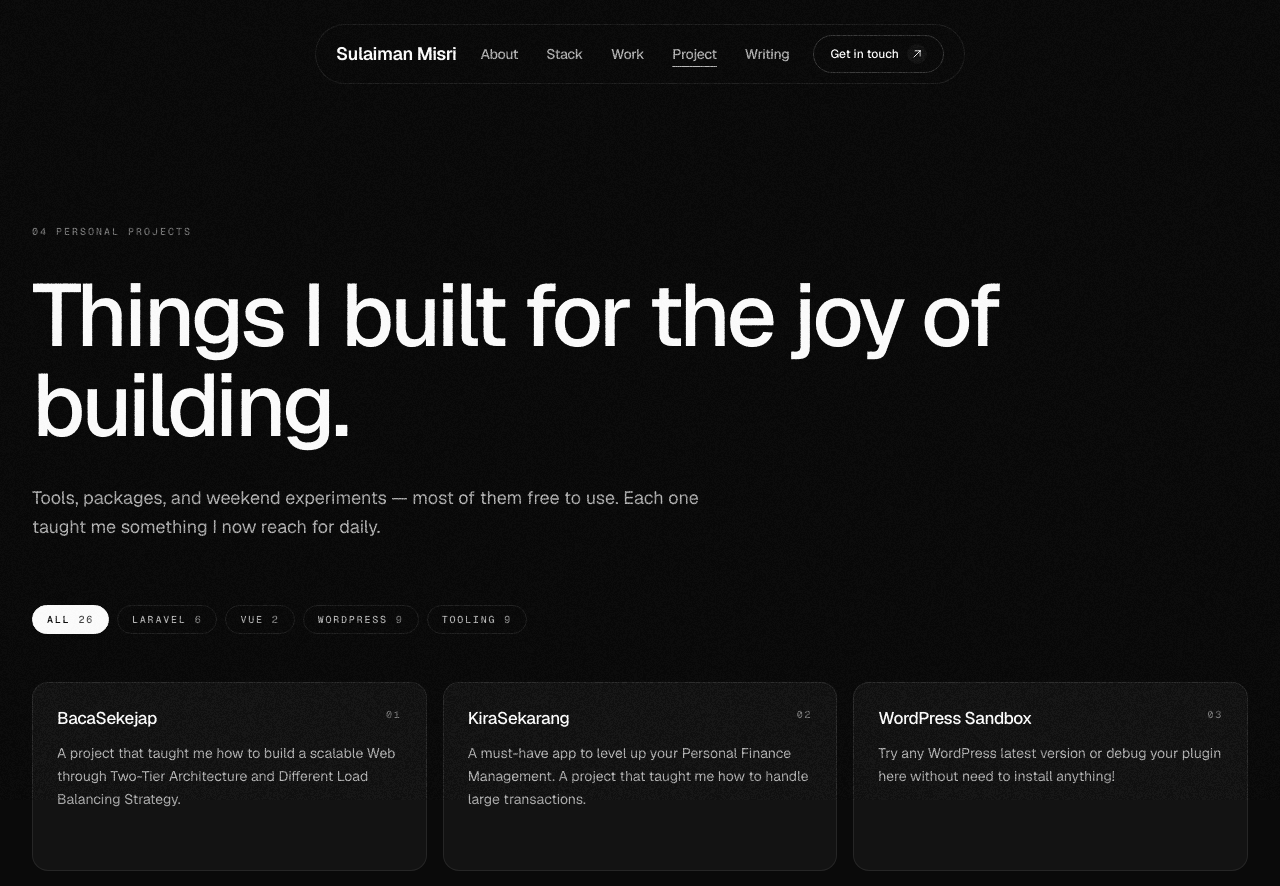
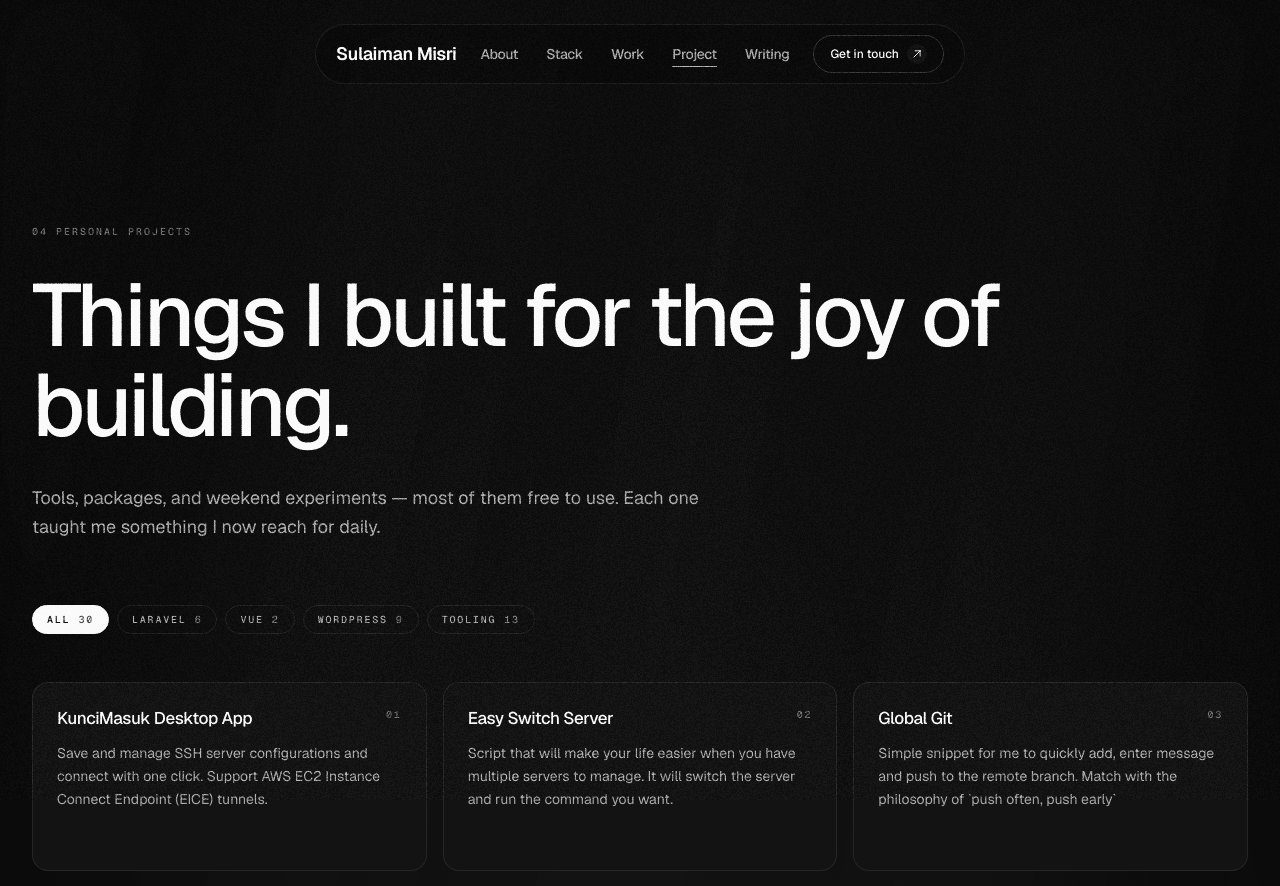
Before and after one commit to msulaimanmisri/sulaiman-profile, a Vue app: page /personal-project in a window 1280 px wide. Shown: the top 886 px of the page. Built offline with nearby package versions, Linux system fonts and the light colour scheme.

Commit message:
WIP: Refactor codes

```diff
--- a/src/App.vue
+++ b/src/App.vue
@@ -82,7 +82,7 @@ const close = () => {
       <!-- Desktop CTAs -->
       <div class="hidden items-center gap-2 md:flex">
         <a
-          href="mailto:hello@sulaimanmisri.com"
+          href="https://www.linkedin.com/in/msulaimanmisri/" target="_blank"
           class="group inline-flex items-center gap-2 rounded-full border border-hairline-strong bg-transparent px-4 py-2 font-sans text-xs font-medium text-text transition-all duration-500 ease-[cubic-bezier(0.32,0.72,0,1)] hover:border-text active:scale-[0.98]"
         >
           Get in touch
@@ -170,7 +170,7 @@ const close = () => {
           }"
         >
           <a
-            href="mailto:hello@sulaimanmisri.com"
+            href="https://www.linkedin.com/in/msulaimanmisri/" target="_blank"
             class="block rounded-full border border-hairline-strong px-6 py-3 text-center font-sans text-sm font-medium text-text"
             @click="close"
           >
--- a/src/components/StatCard.vue
+++ b/src/components/StatCard.vue
@@ -32,7 +32,7 @@ defineProps({
         </p>
         <footer class="flex items-center justify-between border-t border-hairline pt-4">
           <span class="font-mono text-[10px] uppercase tracking-[0.2em] text-text-mute">
-            Last commit
+            Niche
           </span>
           <span class="font-mono text-xs text-text-soft">{{ caption }}</span>
         </footer>
--- a/src/content/now.json
+++ b/src/content/now.json
@@ -1,6 +1,6 @@
 {
   "focus": "Architected an enterprise-grade CMS, streamlining complex workflows through seamless integrations with Salesforce, advanced analytics platforms, and secure banking gateway.",
-  "lastCommit": "2026-06-28",
+  "projectNiche": "Real Estate and Property Management",
   "reading": [
     "The Undercover Economist by Tim Harford",
     "Ask your Developer by Jeff Atwood",
--- a/src/content/personal-projects.js
+++ b/src/content/personal-projects.js
@@ -1,192 +1,228 @@
-/**
- * 25 personal projects (plus one "Coming Soon" entry = 26) migrated from the previous site.
- * Category classification: Laravel, Vue, WordPress, Tooling.
- *
- * The first three (BacaSekejap, KiraSekarang, WordPress Sandbox) are surfaced as
- * the "Selected Work" cards on the home page.
- */
 export const personalProjects = [
   {
-    title: 'BacaSekejap',
+    title: "KunciMasuk Desktop App",
     description:
-      'A project that taught me how to build a scalable Web through Two-Tier Architecture and Different Load Balancing Strategy.',
-    url: 'https://hantar.sulaimanmisri.com',
-    category: 'Laravel',
+      "Save and manage SSH server configurations and connect with one click. Support AWS EC2 Instance Connect Endpoint (EICE) tunnels.",
+    url: "https://drive.google.com/drive/folders/1prVXCCFy_Nq4mX_tNJWMholRw2pjtOmY",
+    category: "Tooling",
     featured: true,
   },
   {
-    title: 'KiraSekarang',
+    title: "Easy Switch Server",
     description:
-      'A must-have app to level up your Personal Finance Management. A project that taught me how to handle large transactions.',
-    url: 'https://kirasekarang.com',
-    category: 'Laravel',
+      "Script that will make your life easier when you have multiple servers to manage. It will switch the server and run the command you want.",
+    url: "https://github.com/msulaimanmisri/easy-switch-server",
+    category: "Tooling",
     featured: true,
   },
   {
-    title: 'WordPress Sandbox',
+    title: "Global Git",
     description:
-      'Try any WordPress latest version or debug your plugin here without need to install anything!',
-    url: 'https://wordpress.sulaimanmisri.com',
-    category: 'WordPress',
+      "Simple snippet for me to quickly add, enter message and push to the remote branch. Match with the philosophy of `push often, push early`",
+    url: "https://github.com/msulaimanmisri/sulaiman-setup/tree/main/global-git",
+    category: "Tooling",
     featured: true,
   },
   {
-    title: '2500 Masalah Feqah',
+    title: "Git Guard",
+    description:
+      "A lightweight Git safety guard for deployment workflows that blocks unsafe git pull commands before they happen.",
+    url: "https://github.com/msulaimanmisri/sulaiman-setup/tree/main/git-guard",
+    category: "Tooling",
+    featured: true,
+  },
+  {
+    title: "BacaSekejap",
+    description:
+      "A project that taught me how to build a scalable Web through Two-Tier Architecture and Different Load Balancing Strategy.",
+    url: "https://hantar.sulaimanmisri.com",
+    category: "Laravel",
+    featured: true,
+  },
+  {
+    title: "KiraSekarang",
+    description:
+      "A must-have app to level up your Personal Finance Management. A project that taught me how to handle large transactions.",
+    url: "https://kirasekarang.com",
+    category: "Laravel",
+    featured: true,
+  },
+  {
+    title: "WordPress Sandbox",
+    description:
+      "Try any WordPress latest version or debug your plugin here without need to install anything!",
+    url: "https://wordpress.sulaimanmisri.com",
+    category: "WordPress",
+    featured: true,
+  },
+  {
+    title: "2500 Masalah Feqah",
     description:
       'A simple website to show the content of the book "2500 Masalah Feqah".',
-    url: 'https://2500.sulaimanmisri.com',
-    category: 'Tooling',
+    url: "https://2500.sulaimanmisri.com",
+    category: "Tooling",
   },
   {
-    title: 'Easy Detect',
+    title: "Easy Detect",
     description:
-      'Get exception reports in your Laravel application before your users report them.',
-    url: 'https://github.com/msulaimanmisri/easy-detect',
-    category: 'Laravel',
+      "Get exception reports in your Laravel application before your users report them.",
+    url: "https://github.com/msulaimanmisri/easy-detect",
+    category: "Laravel",
   },
   {
-    title: 'Easy Deploy',
+    title: "Easy Deploy",
     description:
-      'A simple Laravel package to simplify deployment commands. Only one line needed.',
-    url: 'https://github.com/msulaimanmisri/easy-deploy',
-    category: 'Laravel',
+      "A simple Laravel package to simplify deployment commands. Only one line needed.",
+    url: "https://github.com/msulaimanmisri/easy-deploy",
+    category: "Laravel",
   },
   {
-    title: 'Easy Login',
+    title: "Easy Login",
     description:
-      'Add a pre-defined Social Login button in your Laravel application with ease.',
-    url: 'https://github.com/msulaimanmisri/easy-login',
-    category: 'Laravel',
+      "Add a pre-defined Social Login button in your Laravel application with ease.",
+    url: "https://github.com/msulaimanmisri/easy-login",
+    category: "Laravel",
   },
   {
-    title: 'Kelas Design',
-    description: 'Application for you to learn WordPress & Web Development.',
-    url: 'https://kelasdesign.com/?ref=evfiC9vL',
-    category: 'WordPress',
+    title: "Kelas Design",
+    description: "Application for you to learn WordPress & Web Development.",
+    url: "https://kelasdesign.com/?ref=evfiC9vL",
+    category: "WordPress",
   },
   {
-    title: 'Simpan Kerja',
+    title: "Simpan Kerja",
     description:
-      'Track and manage all job application records you have ever applied to.',
-    url: 'https://sk.sulaimanmisri.com',
-    category: 'Tooling',
+      "Track and manage all job application records you have ever applied to.",
+    url: "https://sk.sulaimanmisri.com",
+    category: "Tooling",
   },
   {
-    title: 'Kira Gaji',
+    title: "Kira Gaji",
     description:
-      'Calculate how much salary you gain, and how you can calculate your freelance rate.',
-    url: 'https://kira.sulaimanmisri.com',
-    category: 'Tooling',
+      "Calculate how much salary you gain, and how you can calculate your freelance rate.",
+    url: "https://kira.sulaimanmisri.com",
+    category: "Tooling",
   },
   {
-    title: 'Developer Path',
+    title: "Developer Path",
     description:
-      'A guide for those interested in Web Development but unsure where to start.',
-    url: 'https://dev.sulaimanmisri.com',
-    category: 'Tooling',
+      "A guide for those interested in Web Development but unsure where to start.",
+    url: "https://dev.sulaimanmisri.com",
+    category: "Tooling",
   },
   {
-    title: 'Custom PHP Framework (PHPAegis)',
+    title: "Custom PHP Framework (PHPAegis)",
     description:
-      'A simple PHP Framework I built from scratch. Not published yet — request to see.',
-    url: 'https://github.com/msulaimanmisri',
-    category: 'Laravel',
+      "A simple PHP Framework I built from scratch. Not published yet — request to see.",
+    url: "https://github.com/msulaimanmisri",
+    category: "Laravel",
   },
   {
-    title: 'Pilihan Raya Umum 15',
+    title: "Pilihan Raya Umum 15",
     description:
-      'A simple website to find your chosen candidate based on location selected.',
-    url: 'https://pru15.sulaimanmisri.com',
-    category: 'Tooling',
+      "A simple website to find your chosen candidate based on location selected.",
+    url: "https://pru15.sulaimanmisri.com",
+    category: "Tooling",
   },
   {
-    title: 'Password Generator',
-    description:
-      'Generate a very secure password without saving it.',
-    url: 'https://pass.sulaimanmisri.com',
-    category: 'Tooling',
+    title: "Password Generator",
+    description: "Generate a very secure password without saving it.",
+    url: "https://pass.sulaimanmisri.com",
+    category: "Tooling",
   },
   {
-    title: 'SM Prefetch',
+    title: "SM Prefetch",
     description:
-      'A WordPress plugin that turns your website into a blazing fast one using prefetch technology.',
-    url: 'https://wordpress.org/plugins/sm-prefetch',
-    category: 'WordPress',
+      "A WordPress plugin that turns your website into a blazing fast one using prefetch technology.",
+    url: "https://wordpress.org/plugins/sm-prefetch",
+    category: "WordPress",
   },
   {
-    title: 'SM Scrollbar',
-    description: 'A WordPress plugin that makes your window browser scrollbar look nice.',
-    url: 'https://wordpress.org/plugins/sm-scrollbar',
-    category: 'WordPress',
+    title: "SM Scrollbar",
+    description:
+      "A WordPress plugin that makes your window browser scrollbar look nice.",
+    url: "https://wordpress.org/plugins/sm-scrollbar",
+    category: "WordPress",
   },
   {
-    title: 'Cari Gambo',
-    description: 'Search any Royalty-Free image through a simple web application.',
-    url: 'https://gambo.sulaimanmisri.com',
-    category: 'Tooling',
+    title: "Cari Gambo",
+    description:
+      "Search any Royalty-Free image through a simple web application.",
+    url: "https://gambo.sulaimanmisri.com",
+    category: "Tooling",
   },
   {
-    title: 'WordPress Route API',
+    title: "WordPress Route API",
     description:
-      'If you want to fetch data from WordPress via API, use this plugin to make your life easier.',
-    url: 'https://github.com/msulaimanmisri/sm-route-api',
-    category: 'WordPress',
+      "If you want to fetch data from WordPress via API, use this plugin to make your life easier.",
+    url: "https://github.com/msulaimanmisri/sm-route-api",
+    category: "WordPress",
   },
   {
-    title: 'WordPress PWA',
+    title: "WordPress PWA",
     description:
-      'Turns your WordPress site into Desktop or Mobile Apps in a single click.',
-    url: 'https://github.com/msulaimanmisri/sm-make-pwa',
-    category: 'WordPress',
+      "Turns your WordPress site into Desktop or Mobile Apps in a single click.",
+    url: "https://github.com/msulaimanmisri/sm-make-pwa",
+    category: "WordPress",
   },
   {
-    title: 'WooCommerce Redirect',
+    title: "WooCommerce Redirect",
     description:
-      'Redirect customers to Checkout without loading the Cart page.',
-    url: 'https://github.com/msulaimanmisri/wp-woo-redirect-checkout',
-    category: 'WordPress',
+      "Redirect customers to Checkout without loading the Cart page.",
+    url: "https://github.com/msulaimanmisri/wp-woo-redirect-checkout",
+    category: "WordPress",
   },
   {
-    title: 'WordPress Custom Analytics',
+    title: "WordPress Custom Analytics",
     description:
-      'Print out how many people have visited your website using the shortcode [sm_tracking].',
-    url: 'https://github.com/msulaimanmisri/sm-custom-analytics',
-    category: 'WordPress',
+      "Print out how many people have visited your website using the shortcode [sm_tracking].",
+    url: "https://github.com/msulaimanmisri/sm-custom-analytics",
+    category: "WordPress",
   },
   {
-    title: 'WordPress Debug',
+    title: "WordPress Debug",
     description:
-      'A plugin that flips WP_DEBUG to true and surfaces errors in the dashboard.',
-    url: 'https://github.com/msulaimanmisri/SM-Error-Log',
-    category: 'WordPress',
+      "A plugin that flips WP_DEBUG to true and surfaces errors in the dashboard.",
+    url: "https://github.com/msulaimanmisri/SM-Error-Log",
+    category: "WordPress",
   },
   {
-    title: 'Belajar surah dalam Al-Quran',
-    description: 'A simple website that helps adults and children learn surahs in Al-Quran.',
-    url: 'https://belajar-alquran.sulaimanmisri.com',
-    category: 'Tooling',
+    title: "Belajar surah dalam Al-Quran",
+    description:
+      "A simple website that helps adults and children learn surahs in Al-Quran.",
+    url: "https://belajar-alquran.sulaimanmisri.com",
+    category: "Tooling",
   },
   {
-    title: 'Expenses Tracker',
-    description: 'Track your expenses today — fail to do so, and you bocor yourself every month.',
-    url: 'https://vue-tracker-nu.vercel.app',
-    category: 'Vue',
+    title: "Expenses Tracker",
+    description:
+      "Track your expenses today — fail to do so, and you bocor yourself every month.",
+    url: "https://vue-tracker-nu.vercel.app",
+    category: "Vue",
   },
   {
-    title: 'Border Generator',
-    description: 'Create a border with ease using this simple application.',
-    url: 'https://vue-border.vercel.app',
-    category: 'Vue',
+    title: "Border Generator",
+    description: "Create a border with ease using this simple application.",
+    url: "https://vue-border.vercel.app",
+    category: "Vue",
   },
   {
-    title: 'DigiVel',
-    description: 'Search your favorite Digimon data via API.',
-    url: 'https://digivel.sulaimanmisri.com',
-    category: 'Tooling',
+    title: "DigiVel",
+    description: "Search your favorite Digimon data via API.",
+    url: "https://digivel.sulaimanmisri.com",
+    category: "Tooling",
   },
-]
+];
 
-export const personalProjectCategories = ['All', 'Laravel', 'Vue', 'WordPress', 'Tooling']
+export const personalProjectCategories = [
+  "All",
+  "Laravel",
+  "Vue",
+  "WordPress",
+  "Tooling",
+];
 
 /** The three surfaced on the home page as "Selected Work". */
-export const featuredPersonalProjects = personalProjects.filter((p) => p.featured)
+export const featuredPersonalProjects = personalProjects.filter(
+  (p) => p.featured,
+);
--- a/src/main.css
+++ b/src/main.css
@@ -135,6 +135,39 @@
     filter: blur(0);
   }
 
+  /* Nightwatch-style animated beam background */
+  .beam-bg {
+    background-image:
+      repeating-linear-gradient(
+        100deg,
+        transparent 0%,
+        transparent 3%,
+        rgba(250, 250, 250, 0.06) 5%,
+        rgba(250, 250, 250, 0.06) 7%,
+        transparent 10%,
+        transparent 12%,
+        rgba(250, 250, 250, 0.06) 14%,
+        transparent 16%
+      ),
+      repeating-linear-gradient(
+        100deg,
+        rgba(168, 168, 168, 0.03) 0%,
+        rgba(168, 168, 168, 0.03) 1.5%,
+        rgba(168, 168, 168, 0.06) 2%,
+        rgba(107, 107, 107, 0.03) 3%,
+        rgba(107, 107, 107, 0.03) 4%,
+        rgba(168, 168, 168, 0.06) 4.5%,
+        rgba(168, 168, 168, 0.03) 5%
+      );
+    background-size: 300%, 200%;
+    animation: animate-beams 60s linear infinite;
+  }
+
+  @keyframes animate-beams {
+    0% { background-position: 50% 50%, 50% 50%; }
+    100% { background-position: 350% 50%, 350% 50%; }
+  }
+
   /* Subtle pulse for "live" status dots — opacity only */
   @keyframes live-pulse {
     0%, 100% { opacity: 1; }
--- a/src/views/about.vue
+++ b/src/views/about.vue
@@ -16,6 +16,14 @@ const principles = [
 
 <template>
   <div class="relative mx-auto w-full max-w-7xl px-5 pb-24 pt-40 md:px-8 md:pt-48 lg:pb-32 lg:pt-56">
+    <!-- Hero background -->
+    <div class="pointer-events-none absolute inset-0 -z-10 overflow-hidden">
+      <div
+        class="absolute inset-0"
+        style="background: radial-gradient(55% 55% at 50% 40%, rgba(250,250,250,0.04) 0%, transparent 100%)"
+      ></div>
+      <div class="beam-bg absolute inset-0 opacity-[0.12] blur-[30px]"></div>
+    </div>
     <!-- Eyebrow + H1 -->
     <header class="max-w-5xl">
       <p class="font-mono text-[10px] font-medium uppercase tracking-[0.2em] text-text-mute motion-reveal">
--- a/src/views/personal-project.vue
+++ b/src/views/personal-project.vue
@@ -25,6 +25,14 @@ const counts = computed(() => {
 
 <template>
   <div class="relative mx-auto w-full max-w-7xl px-5 pb-24 pt-40 md:px-8 md:pt-48 lg:pb-32 lg:pt-56">
+    <!-- Hero background -->
+    <div class="pointer-events-none absolute inset-0 -z-10 overflow-hidden">
+      <div
+        class="absolute inset-0"
+        style="background: radial-gradient(55% 55% at 50% 40%, rgba(250,250,250,0.04) 0%, transparent 100%)"
+      ></div>
+      <div class="beam-bg absolute inset-0 opacity-[0.12] blur-[30px]"></div>
+    </div>
     <header class="max-w-5xl">
       <p class="font-mono text-[10px] font-medium uppercase tracking-[0.2em] text-text-mute motion-reveal">
         <span class="mr-2">04</span>Personal projects
--- a/src/views/project.vue
+++ b/src/views/project.vue
@@ -22,6 +22,14 @@ const counts = computed(() => {
 
 <template>
   <div class="relative mx-auto w-full max-w-7xl px-5 pb-24 pt-40 md:px-8 md:pt-48 lg:pb-32 lg:pt-56">
+    <!-- Hero background -->
+    <div class="pointer-events-none absolute inset-0 -z-10 overflow-hidden">
+      <div
+        class="absolute inset-0"
+        style="background: radial-gradient(55% 55% at 50% 40%, rgba(250,250,250,0.04) 0%, transparent 100%)"
+      ></div>
+      <div class="beam-bg absolute inset-0 opacity-[0.12] blur-[30px]"></div>
+    </div>
     <header class="max-w-5xl">
       <p class="font-mono text-[10px] font-medium uppercase tracking-[0.2em] text-text-mute motion-reveal">
         <span class="mr-2">03</span>Work
--- a/src/views/stack.vue
+++ b/src/views/stack.vue
@@ -95,6 +95,14 @@ const categories = [
 
 <template>
   <div class="relative mx-auto w-full max-w-7xl px-5 pb-24 pt-40 md:px-8 md:pt-48 lg:pb-32 lg:pt-56">
+    <!-- Hero background -->
+    <div class="pointer-events-none absolute inset-0 -z-10 overflow-hidden">
+      <div
+        class="absolute inset-0"
+        style="background: radial-gradient(55% 55% at 50% 40%, rgba(250,250,250,0.04) 0%, transparent 100%)"
+      ></div>
+      <div class="beam-bg absolute inset-0 opacity-[0.12] blur-[30px]"></div>
+    </div>
     <!-- Eyebrow + H1 -->
     <header class="max-w-5xl">
       <p class="font-mono text-[10px] font-medium uppercase tracking-[0.2em] text-text-mute motion-reveal">
@@ -173,8 +181,8 @@ const categories = [
       <p class="font-sans text-xl font-medium text-text-soft">
         I'll reach for anything that solves the problem.
       </p>
-      <p class="font-mono text-[10px] uppercase tracking-[0.2em] text-text-mute">
-        Last updated · 2026-06
+      <p class="font-sans text-base text-orange-400/50">
+        Not limited to this list — happy to pick up new languages, tools, or frameworks as the role requires.
       </p>
     </footer>
   </div>
```
Also changed, not shown: src/views/home.vue (+4 -42 lines).
